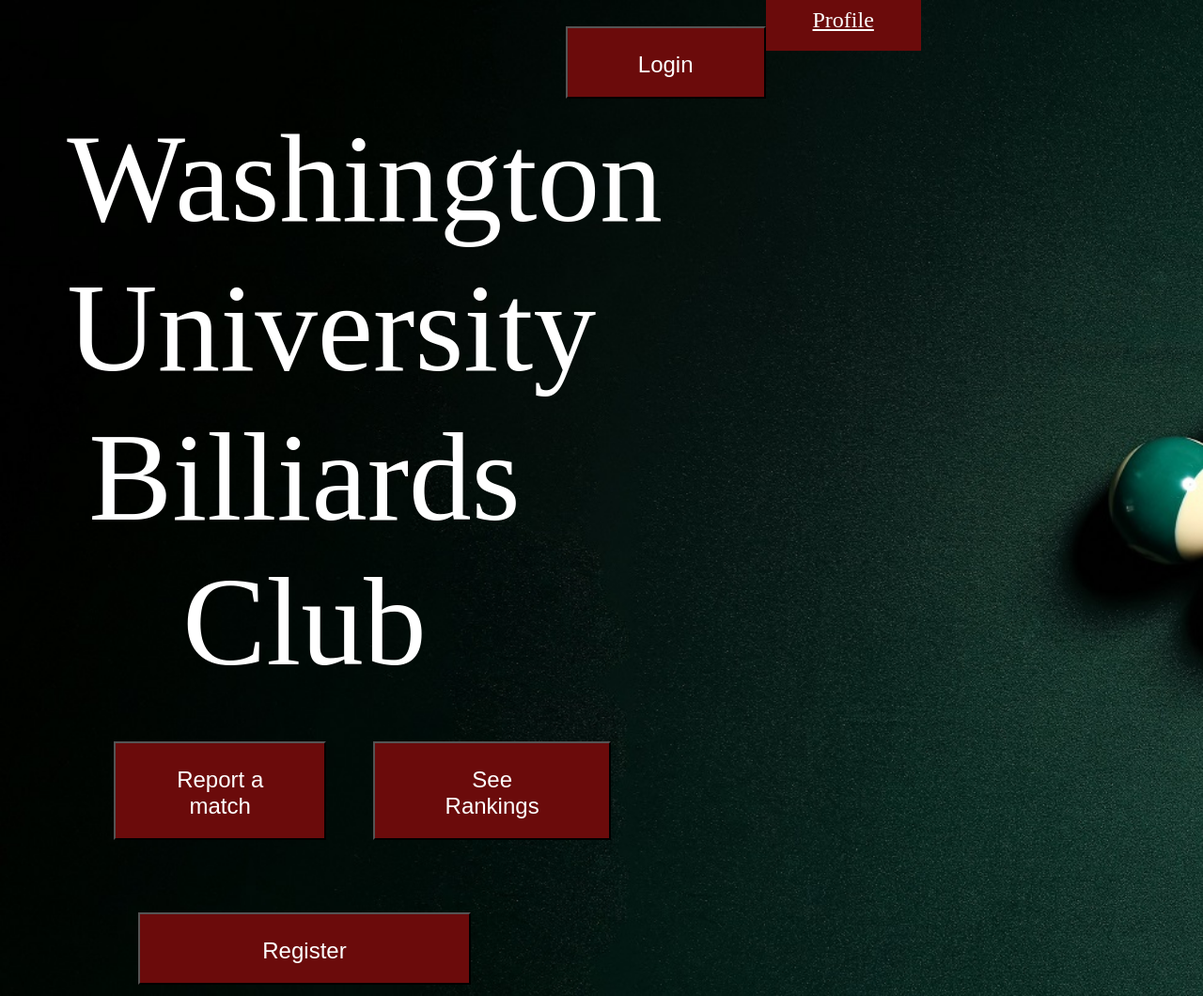
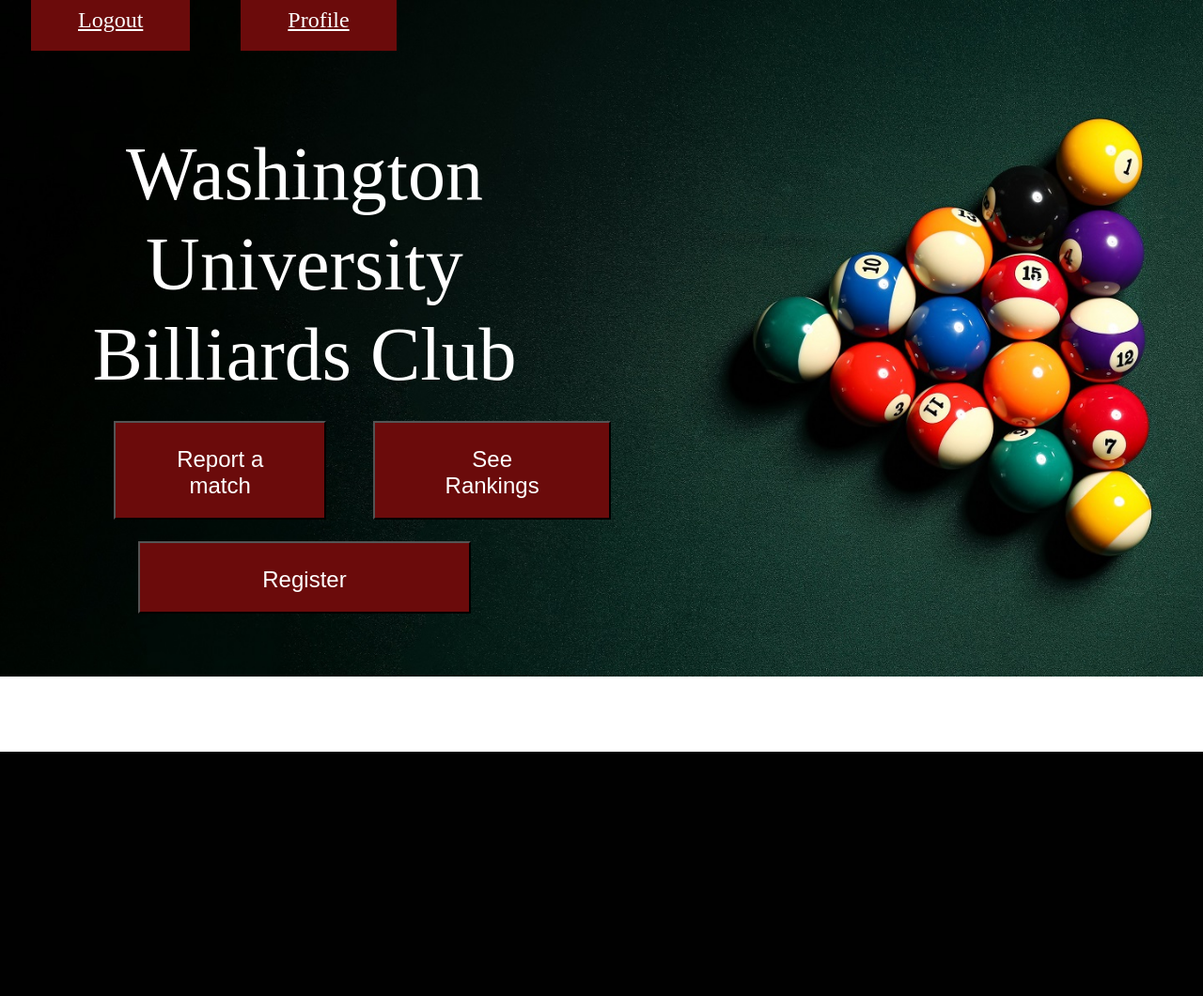
Before and after one commit to jonathanthomasfeehan/PoolRankings, a Flask app: page / in a window 1280 px wide. Shown: the whole page at 94% size. After the commit the page ends 800 px from the top, so only its background shows below. Run offline with Flask 2, Linux system fonts and the light colour scheme; the visitor is signed in with stand-in values (Sample User, id 1); parts of the project's set-up code (start-up, migrations or seed data) failed here and were passed over.

Commit message:
implemented logout screen

```diff
--- a/app.py
+++ b/app.py
@@ -55,17 +55,13 @@ app.register_blueprint(main_blueprint)
 
 @login_manager.user_loader
 def load_user(user_id):
-        print("Loading user")
-        print(user_id)
-        print(User.get(user_id))
         return User.get(user_id)
 
 @app.route('/')
 def index():
     #TODO: fix function name
     #render homepage
-    print(current_user.is_authenticated)
-    return render_template("index.html")
+    return render_template("index.html", isloggedin = current_user.is_active)
 
 @app.route('/ReportMatch')
 def reportMatch_page():
--- a/auth.py
+++ b/auth.py
@@ -55,7 +55,7 @@ def login():
 @login_required
 def logout():
     logout_user()
-    return redirect(url_for('auth.login'))
+    return redirect(url_for('index'))
 
 
 @auth.route('/addNewPlayer', methods = ["POST"])
--- a/static/css/index.css
+++ b/static/css/index.css
@@ -96,7 +96,7 @@
 
     #title{
         color: white;
-        font-size: 100pt;
+        font-size: 60pt;
         width: 40%;
         margin-left: 5%;
         margin-top: 100px;
--- a/templates/index.html
+++ b/templates/index.html
@@ -22,6 +22,17 @@
     </nav> -->
     <!-- <div class = "background background_img"> -->
         <!-- <h1>Welcome to the Washington University Billiards Club</h1> -->
+        <div>
+            <!-- <form action = "{{  url_for('profile')  }}"> -->
+                <!-- <button type = 'submit' name = 'profile' class="index_nav_buttons" id="profile">Profile</button> -->
+            <!-- </form> -->
+            {% if isloggedin %}
+            <a href="{{ url_for('auth.logout') }}" class="index_nav_buttons" id="profile">Logout</a>
+            <a href="{{ url_for('profile') }}" class="index_nav_buttons" id="profile">Profile</a>
+            {% else %}
+            <a href="{{ url_for('auth.login') }}" class="index_nav_buttons" id="profile">Login</a>
+            {% endif %}
+        </div>
         <div class="float_container">
             <div id="title">
                 <p>
@@ -62,17 +73,13 @@
                     </div>
                 </div>
             </div>
-            <div>
-                <form action = '/login_page'>
-                    <button type = 'submit' name = 'login' class="index_nav_buttons" id="login_button">Login</button>
-                </form>
-            </div>
-            <div>
-                <!-- <form action = "{{  url_for('profile')  }}"> -->
+
+            <!-- <div>
+                 <form action = "{{  url_for('profile')  }}"> -->
                     <!-- <button type = 'submit' name = 'profile' class="index_nav_buttons" id="profile">Profile</button> -->
-                <!-- </form> -->
+                <!-- </form>
                 <a href="{{ url_for('profile') }}" class="index_nav_buttons" id="profile">Profile</a>
-            </div>
+            </div> -->
 
         </div>
 
```
